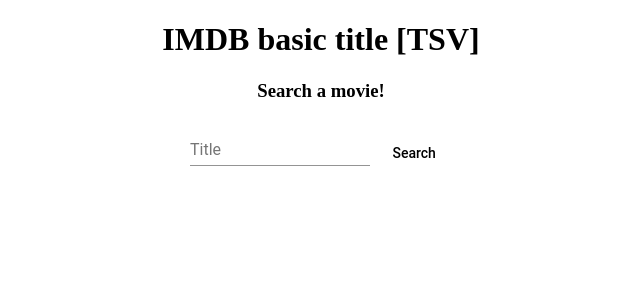
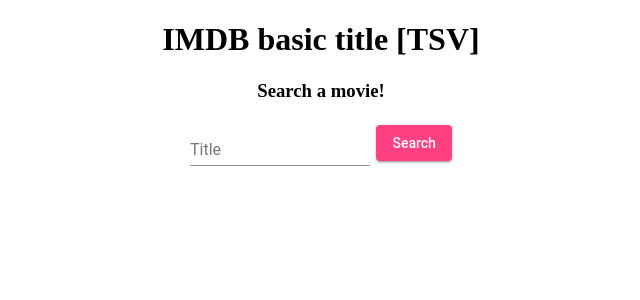
Before and after one commit to dgalide/IMDB-basic-title, an Angular app in the folder imdbSearchTitle/: page / in a window 1280 px wide. Shown: the top 300 px of the page, without its empty margins (319-959 px from the left). Built offline with nearby package versions, Linux system fonts and the light colour scheme.

Commit message:
adding theme on button + isAdult pipe

```diff
--- a/imdbSearchTitle/src/app/app.component.css
+++ b/imdbSearchTitle/src/app/app.component.css
@@ -0,0 +1,3 @@
+.search-button {
+  padding-bottom: 1.25em;
+}
--- a/imdbSearchTitle/src/app/app.component.html
+++ b/imdbSearchTitle/src/app/app.component.html
@@ -7,7 +7,7 @@
   </h3>
 </div>
 
-<div fxLayout="row" fxLayout.xs="column" fxLayoutWrap fxLayoutGap="0.5%" fxLayoutAlign="center">
+<div fxLayout="row" fxLayout.xs="column" fxLayoutWrap fxLayoutGap="0.5%" fxLayoutAlign="center center">
 
   <mat-form-field>
     <input
@@ -16,12 +16,15 @@
       placeholder="Title"/>
   </mat-form-field>
 
-  <button
-    mat-button
-    type="submit"
-    (click)="search(searchTerms.value)">
-    Search
-  </button>
+  <div class="search-button">
+    <button
+      mat-raised-button
+      color="accent"
+      type="submit"
+      (click)="search(searchTerms.value)">
+      Search
+    </button>
+  </div>
 </div>
 
 <app-search-result
--- a/imdbSearchTitle/src/app/app.module.ts
+++ b/imdbSearchTitle/src/app/app.module.ts
@@ -16,12 +16,14 @@
 import { FontAwesomeModule } from '@fortawesome/angular-fontawesome';
 import { MatInputModule } from '@angular/material/input';
 import {MatButtonModule} from '@angular/material/button';
+import { IsAdultPipe } from './is-adult.pipe';
 
 @NgModule({
   declarations: [
     AppComponent,
     SearchResultComponent,
     UpdateTitleComponent,
+    IsAdultPipe,
   ],
   imports: [
     BrowserModule,
--- /dev/null
+++ b/imdbSearchTitle/src/app/is-adult.pipe.ts
@@ -0,0 +1,12 @@
+import { Pipe, PipeTransform } from '@angular/core';
+
+@Pipe({
+  name: 'isAdult'
+})
+export class IsAdultPipe implements PipeTransform {
+
+  transform(value: any, args?: any): any {
+    return value === 1 ? 'Adult Only' : 'All Public';
+  }
+
+}
--- a/imdbSearchTitle/src/app/search-result/search-result.component.css
+++ b/imdbSearchTitle/src/app/search-result/search-result.component.css
@@ -0,0 +1,7 @@
+.grid-action {
+  padding: 10px;
+}
+
+.mat-cell {
+  padding: 8px 8px 8px 0;
+}
--- a/imdbSearchTitle/src/app/search-result/search-result.component.html
+++ b/imdbSearchTitle/src/app/search-result/search-result.component.html
@@ -12,7 +12,7 @@
 
     <ng-container matColumnDef="isAdult">
       <th mat-header-cell *matHeaderCellDef> For Adult </th>
-      <td mat-cell *matCellDef="let element"> {{element.isAdult}} </td>
+      <td mat-cell *matCellDef="let element"> {{element.isAdult | isAdult}} </td>
     </ng-container>
 
     <ng-container matColumnDef="startYear">
@@ -23,10 +23,16 @@
     <ng-container matColumnDef="action">
         <th mat-header-cell *matHeaderCellDef></th>
         <td
+          class="grid-action"
           mat-cell
           *matCellDef="let element"
           (click)="openPopup(element)">
-          <fa-icon [icon]="penIcon"></fa-icon>
+          <button
+            mat-raised-button
+            color="accent">
+            <fa-icon [icon]="penIcon">
+            </fa-icon>
+          </button>
         </td>
       </ng-container>
 
```
Also changed, not shown: 1 other file (tests, documents, lock files or other folders).
